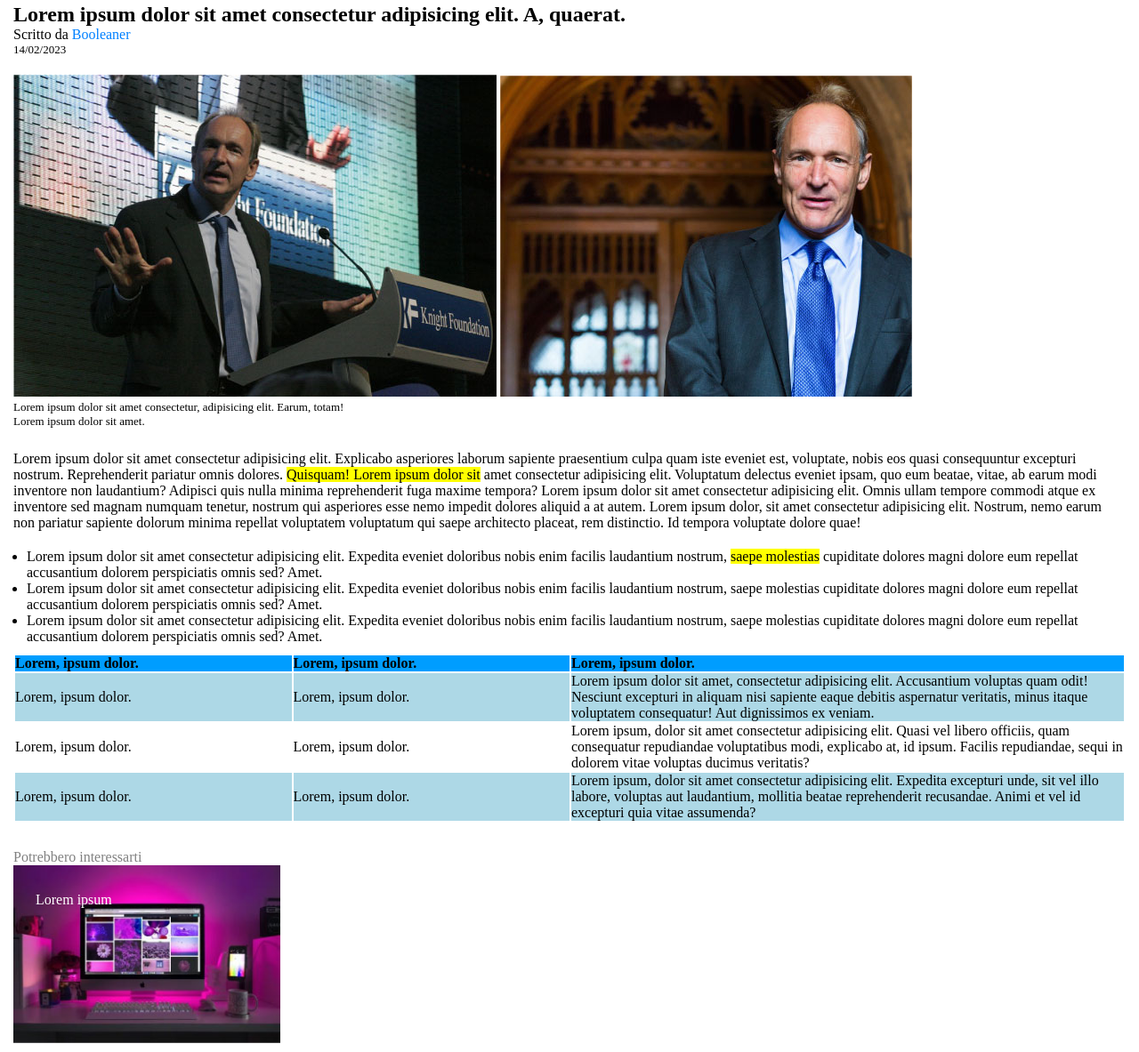
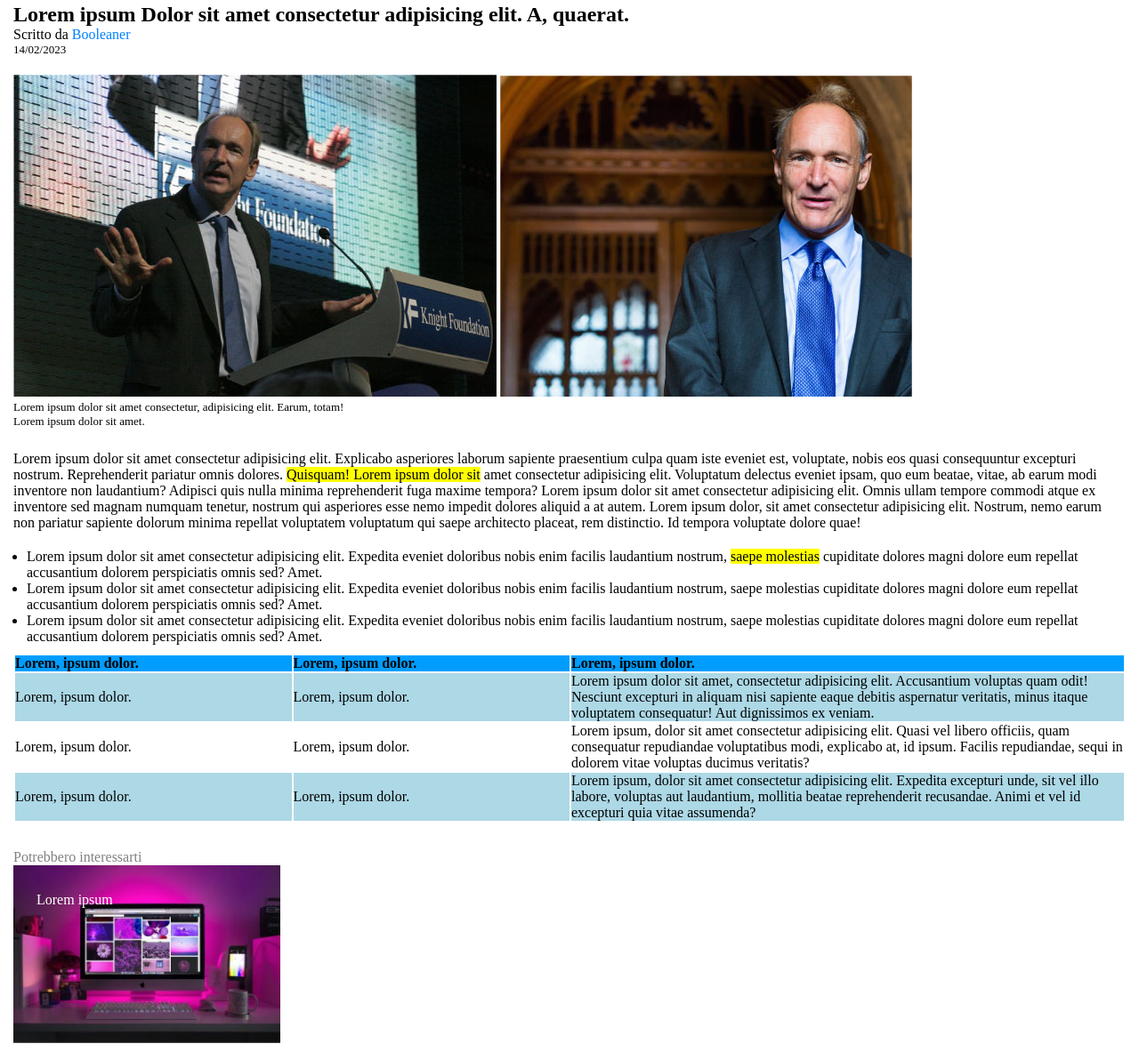
Before and after one commit to Vahidone/html-css-booleaner, a plain HTML site: page index.html in a window 1280 px wide. Shown: the part 117-1300 px from the top of the page at 89% size. Drawn offline with Linux system fonts and the light colour scheme.

Commit message:
esercizio primo finito

```diff
--- a/css/style.css
+++ b/css/style.css
@@ -85,5 +85,5 @@ table{
 .image-footer-title{
   color: white;
   padding-top: 30px;
-  padding-left: 25px;
+  padding-left: 26px;
 }
--- a/index.html
+++ b/index.html
@@ -17,7 +17,7 @@
     <div class="container">
       <section>
         <!-- qui il titolo e le prime due foto -->
-        <h1>Lorem ipsum dolor sit amet consectetur adipisicing elit. A, quaerat.</h1>
+        <h1>Lorem ipsum Dolor sit amet consectetur adipisicing elit. A, quaerat.</h1>
         <span>Scritto da <span id="booleaner" >Booleaner</span></span><br>
         <div id="data" >14/02/2023</div>
         <img src="img/tim-1.jpg" alt="tim1">
```
